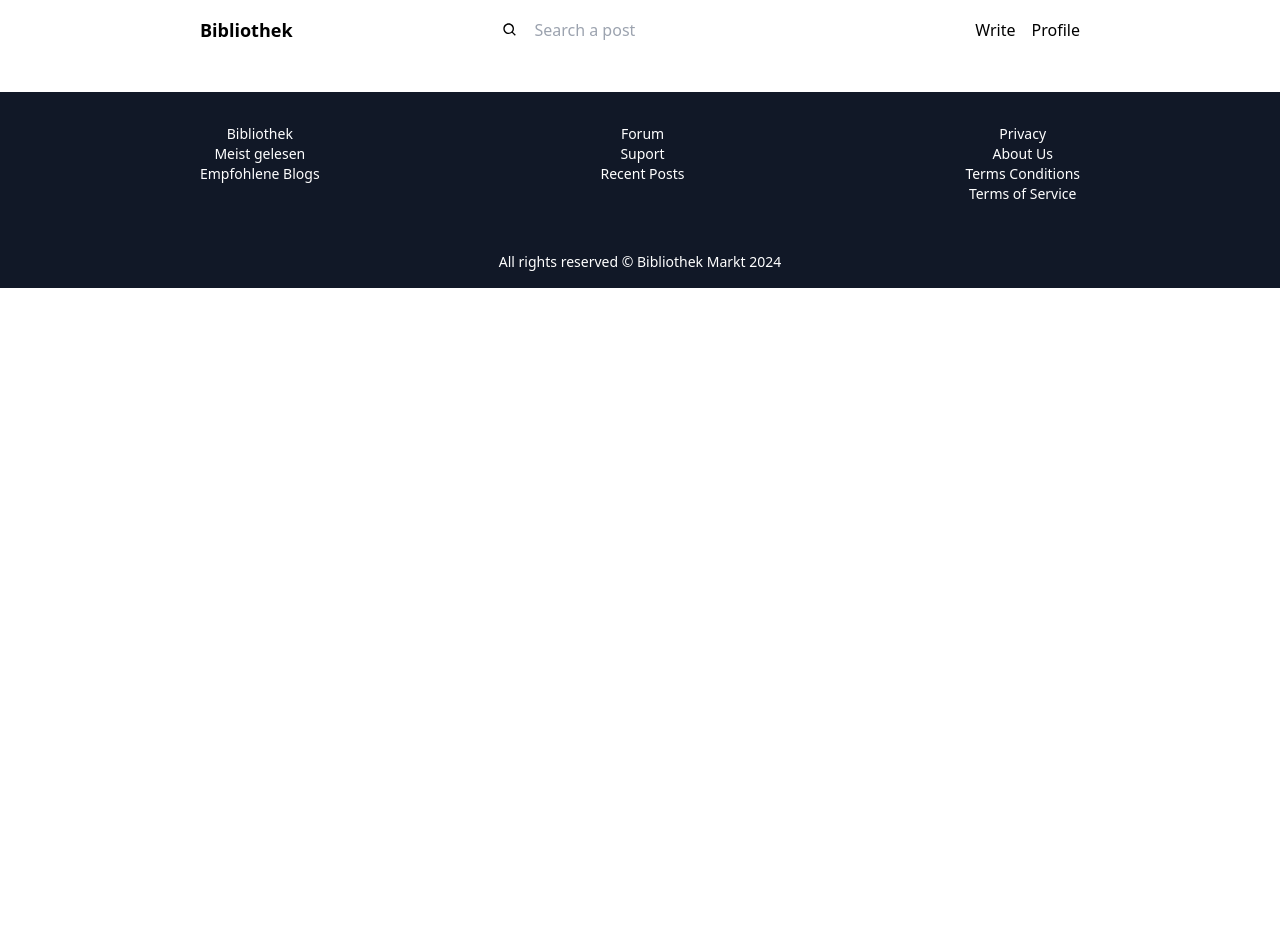
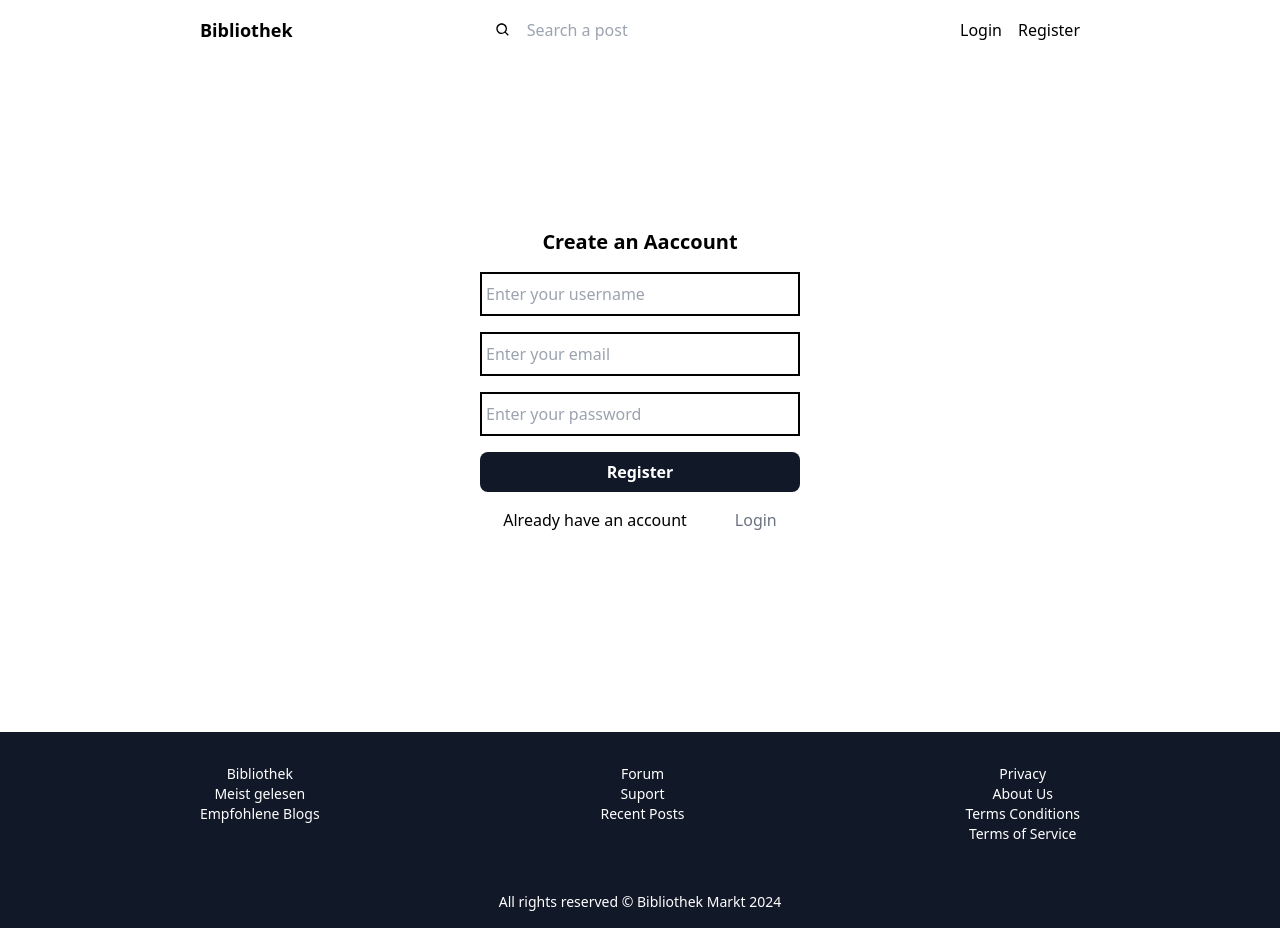
Before and after one commit to alisawiali/Biblothek-Spandau, a React (Vite) app in the folder frontend/: page /register in a window 1280 px wide. Before the commit the page ends 800 px from the top, so only its background shows below. Built offline with nearby package versions, Linux system fonts and the light colour scheme.

Commit message:
Update Login und Register und die sind fertig mit dem style

```diff
--- a/frontend/src/App.jsx
+++ b/frontend/src/App.jsx
@@ -1,6 +1,6 @@
 import React from "react";
-import { Footer, Home, HomePosts, Navbar } from "./compoents/UL";
-import { BrowserRouter, Route, Routes } from "react-router-dom";
+import { Footer, Home, Login, Navbar, Register } from "./compoents/UL";
+import { Route, Routes } from "react-router-dom";
 
 const App = () => {
   return (
@@ -8,6 +8,8 @@ const App = () => {
       <Navbar />
       <Routes>
         <Route exact path="/" element={<Home />} />
+        <Route path="/login" element={<Login />} />
+        <Route path="/register" element={<Register />} />
       </Routes>
       <Footer />
     </div>
--- a/frontend/src/compoents/UL/index.js
+++ b/frontend/src/compoents/UL/index.js
@@ -4,3 +4,5 @@ export { default as Footer } from "../footer/Footer.jsx";
 
 // // Pages
 export { default as Home } from "../../pages/Home.jsx";
+export { default as Login } from "../../pages/Login.jsx";
+export { default as Register } from "../../pages/Register.jsx";
--- a/frontend/src/compoents/navbar/Navbar.jsx
+++ b/frontend/src/compoents/navbar/Navbar.jsx
@@ -5,7 +5,7 @@ import { NavLink } from "react-router-dom";
 import { BiSearch } from "react-icons/bi";
 
 const Navbar = () => {
-  const user = true;
+  const user = false;
   return (
     <div className="flex items-center justify-between px-6 py-4 md:px-[200px] ">
       <h1 className="text-lg md:text-x1 font-extrabold">
--- a/frontend/src/pages/Login.jsx
+++ b/frontend/src/pages/Login.jsx
@@ -1,7 +1,38 @@
 import React from "react";
+import { NavLink } from "react-router-dom";
+const Login = () => {
+  return (
+    <div className="w-full flex justify-center items-center h-[80vh]">
+      <div className="flex flex-col justify-center items-center space-y-4 w-[80%] md:w-[25%]">
+        <h1 className="text-xl font-bold text-left">Log in to your Account</h1>
+        <input
+          className="w-full font-black-400 border-2 border-black outline-0 px-1 py-2"
+          type="text"
+          placeholder="Enter your email"
+        />
+        <input
+          className="w-full font-black-400  border-2 border-black outline-0 px-1 py-2"
+          type="password"
+          placeholder="Enter your password "
+        />
+        <button className="w-full bg-gray-900 text-white py-2 px-4 font-bold rounded-lg hover:bg-gray-700 transition-all duration-500 ease  cursor-pointer">
+          Login
+        </button>
 
-const Login = () => {
-  return <div>Login</div>;
+        <div className="flex justify-between items-center space-x-12">
+          <p>New here?</p>
+          <p className="text-gray-500 hover:text-black">
+            <NavLink to="/register">Register</NavLink>
+          </p>
+          {/* <p className="font-light cursor-pointer">Forgot Password?</p>
+          <hr className="border-gray-800" />
+          <a href="#" className="font-medium cursor-pointer">
+            Create an account
+          </a> */}
+        </div>
+      </div>
+    </div>
+  );
 };
 
 export default Login;
--- a/frontend/src/pages/Register.jsx
+++ b/frontend/src/pages/Register.jsx
@@ -1,7 +1,38 @@
 import React from "react";
+import { NavLink } from "react-router-dom";
+const Register = () => {
+  return (
+    <div className="w-full flex justify-center items-center h-[80vh]">
+      <div className="flex flex-col justify-center items-center space-y-4 w-[80%] md:w-[25%]">
+        <h1 className="text-xl font-bold text-left">Create an Aaccount</h1>
+        <input
+          className="w-full font-black-400  border-2 border-black outline-0 px-1 py-2"
+          type="text"
+          placeholder="Enter your username "
+        />
+        <input
+          className="w-full font-black-400 border-2 border-black outline-0 px-1 py-2"
+          type="text"
+          placeholder="Enter your email"
+        />
+        <input
+          className="w-full font-black-400  border-2 border-black outline-0 px-1 py-2"
+          type="password"
+          placeholder="Enter your password "
+        />
+        <button className="w-full bg-gray-900 text-white py-2 px-4 font-bold rounded-lg hover:bg-gray-700 transition-all duration-500 ease  cursor-pointer">
+          Register
+        </button>
 
-const Register = () => {
-  return <div>Register</div>;
+        <div className="flex justify-between items-center space-x-12">
+          <p>Already have an account</p>
+          <p className="text-gray-500 hover:text-black">
+            <NavLink to="/login">Login</NavLink>
+          </p>
+        </div>
+      </div>
+    </div>
+  );
 };
 
 export default Register;
```
